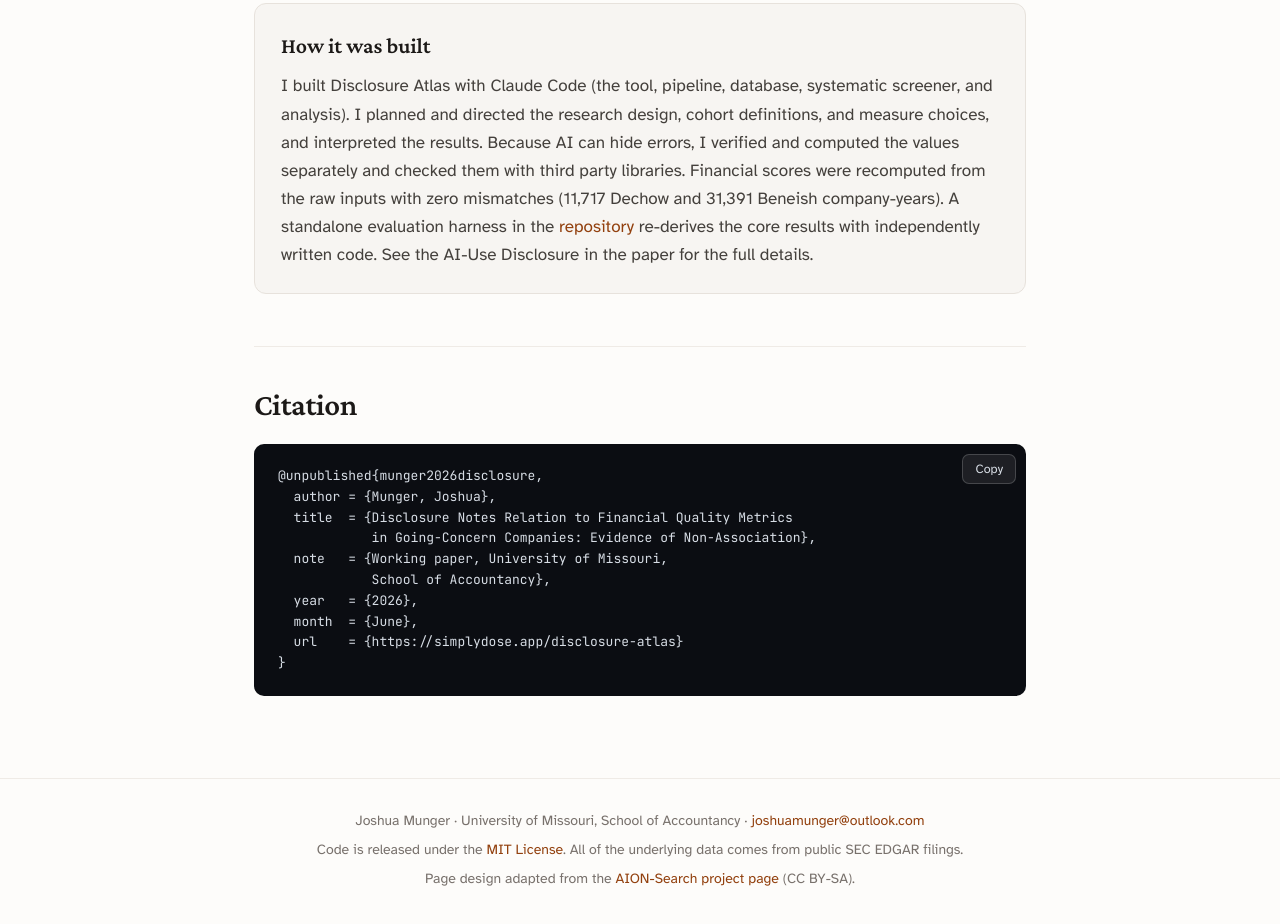
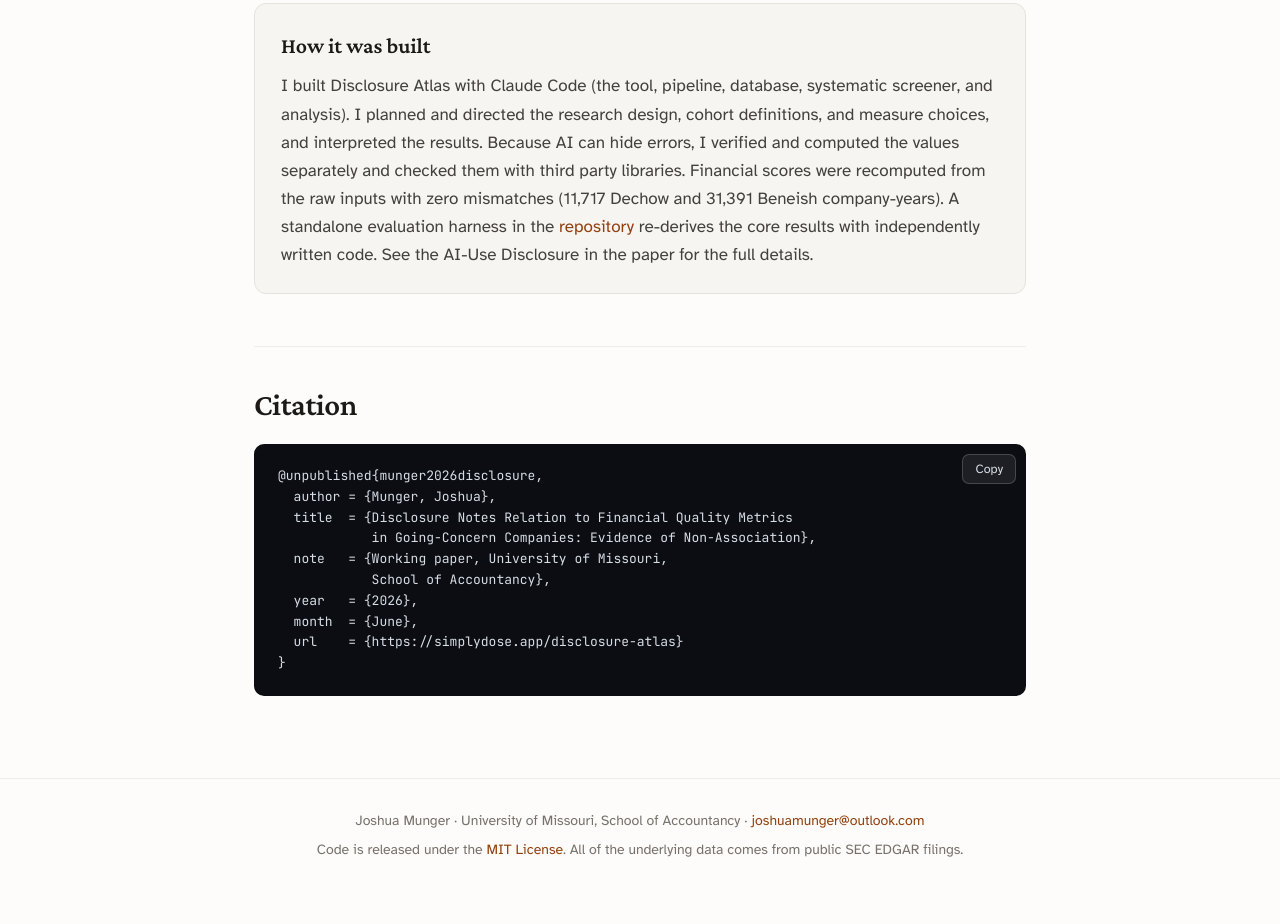
Before and after one commit to SimplyDose/disclosure-atlas, a plain HTML site: page site/index.html in a window 1280 px wide. Shown: the part 8167-9091 px from the top of the page. Drawn offline with nearby package versions, Linux system fonts and the light colour scheme.

Commit message:
Project page: remove AION-Search attribution line

```diff
--- a/site/index.html
+++ b/site/index.html
@@ -384,7 +384,6 @@
     <p>Joshua Munger · University of Missouri, School of Accountancy · <a href="mailto:joshuamunger@outlook.com">joshuamunger@outlook.com</a></p>
     <p>Code is released under the <a href="https://github.com/SimplyDose/disclosure-atlas/blob/main/LICENSE">MIT License</a>.
        All of the underlying data comes from public SEC EDGAR filings.</p>
-    <p>Page design adapted from the <a href="https://aion-search.github.io">AION-Search project page</a> (CC BY-SA).</p>
   </div>
 </footer>
 
```
